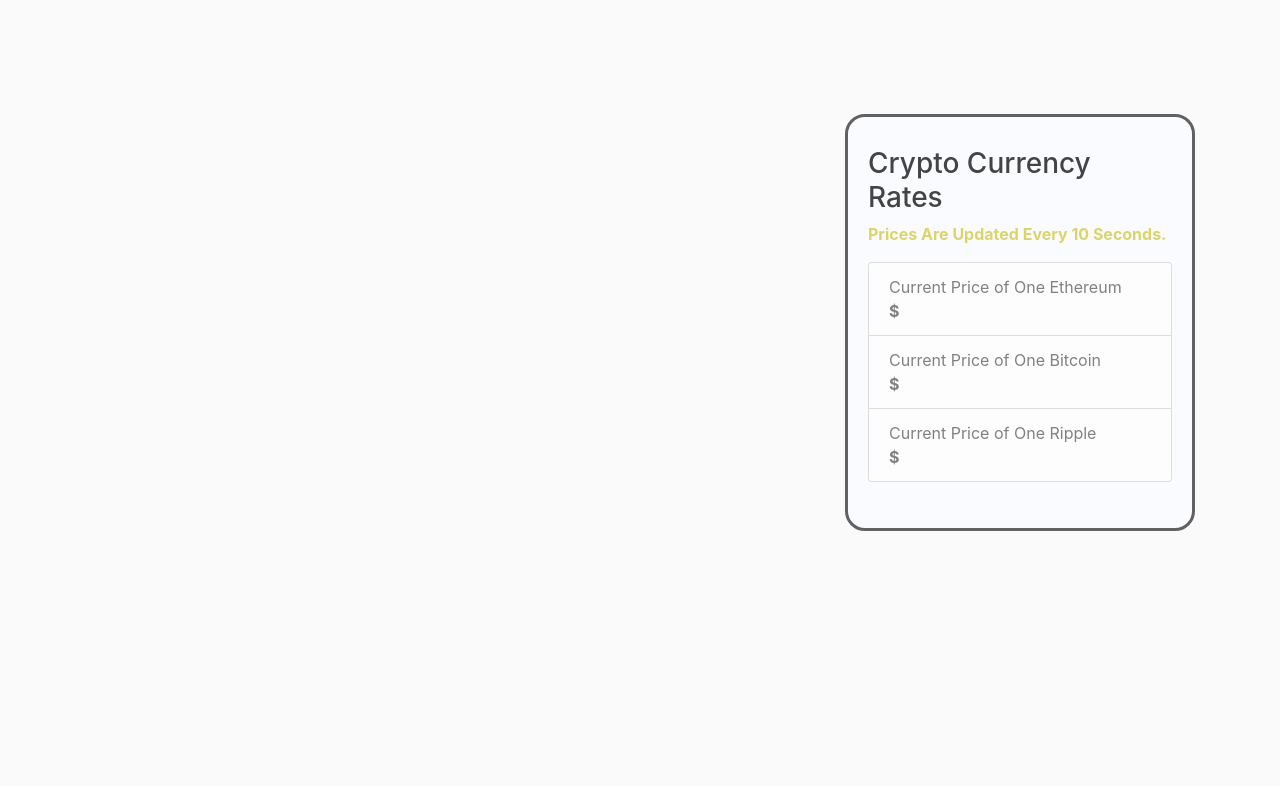
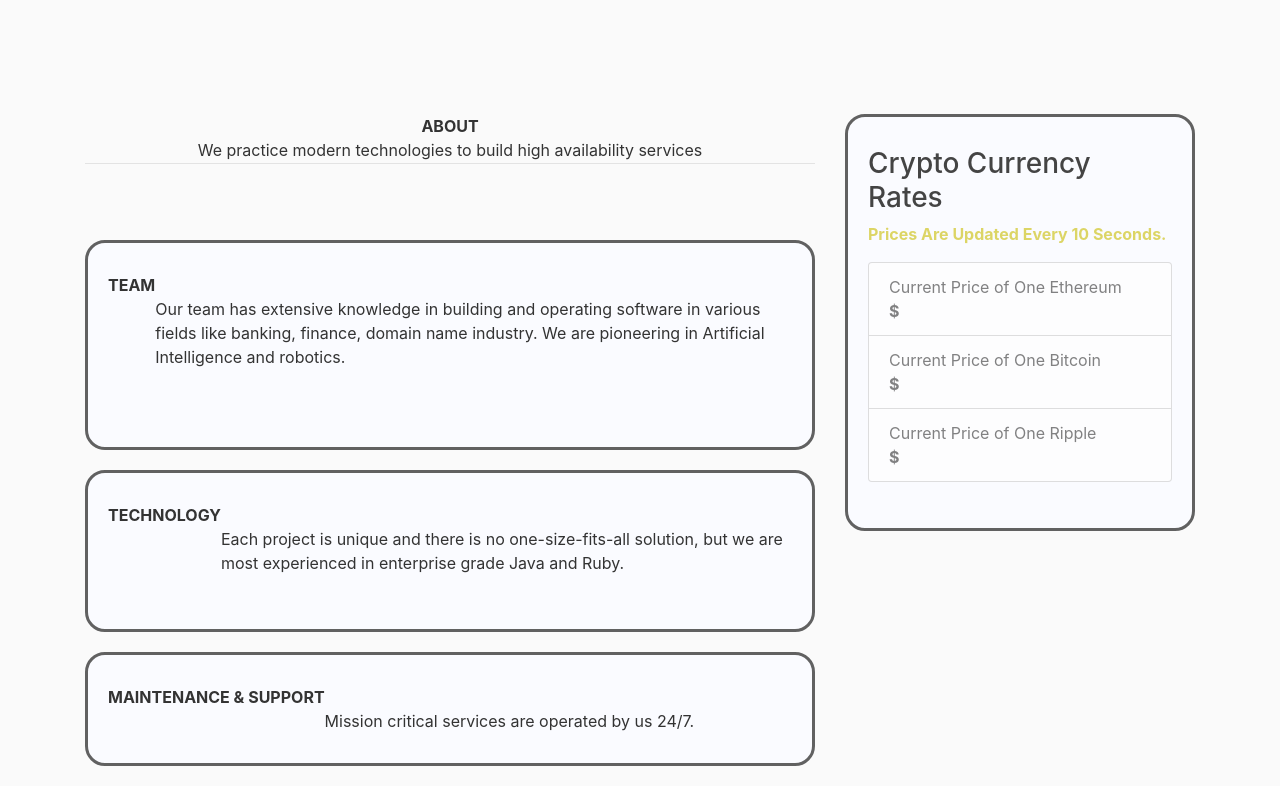
Before and after one commit to yuvaphalle/mindlycrypto, a Flask app: page /about in a window 1280 px wide. Shown: the part 62-848 px from the top of the page. Before the commit the page ends 593 px from the top, so only its background shows below. Run offline with Flask 2, Linux system fonts and the light colour scheme; data that the repository does not hold is empty; some libraries are stand-ins or nearby versions.

Commit message:
Adding changes

```diff
--- a/home/forms.py
+++ b/home/forms.py
@@ -12,8 +12,8 @@
     username = StringField('Username',
                            validators=[DataRequired(), Length(min=2, max=20)])
     email = StringField('Email',
-                        validators=[DataRequired(), Email()])
-    password = PasswordField('Password', validators=[DataRequired()])
+                        validators=[DataRequired(), Email()] )
+    password = PasswordField('Password', validators=[DataRequired(), Length(min=2, max=20)])
     confirm_password = PasswordField('Confirm Password',
                                      validators=[DataRequired(), EqualTo('password')])
     submit = SubmitField('Sign Up')
--- a/home/static/main.css
+++ b/home/static/main.css
@@ -46,7 +46,7 @@
 }
 
 .article-title {
-  color: #444444;
+  color: red;
 }
 
 a.article-title:hover {
--- a/home/template/about.html
+++ b/home/template/about.html
@@ -1,5 +1,31 @@
 {% extends "layout.html" %}
 {% block content %}
+
+
+<div class="article-metadata" >
+                         <center><b> ABOUT</b> <br>
+We practice modern technologies to build high availability services
+          </div>
+<br><br><br>
+
+ <article class="media content-section"  >
+
+     <b>TEAM</b><br>
+Our team has extensive knowledge in building and operating software in various fields like banking, finance, domain name industry. We are pioneering in Artificial Intelligence and robotics.
+<br><br><br>
+
+ </article>
+
+ <article class="media content-section"  >
+     <b>TECHNOLOGY </b><br>
+Each project is unique and there is no one-size-fits-all solution, but we are most experienced in enterprise grade Java and Ruby.
+<br><br>
+ </article>
+
+ <article class="media content-section"  >
+<b>MAINTENANCE & SUPPORT </b><br>
+Mission critical services are operated by us 24/7.
+ </article>
     {% for  post in posts %}
 
     <h1>About</h1>
@@ -9,6 +35,5 @@
     <!--<p>{{    print(' the price is ' + r.json()['bpi']['USD']['rate']) }}</p>-->
 
 
-
     {% endfor %}
 {% endblock content %}
```
Also changed, not shown: home/template/home.html (+14 -5 lines), home/template/post.html (+9 -3 lines), requirements.txt (added, +54 -0 lines), home/site.db.
